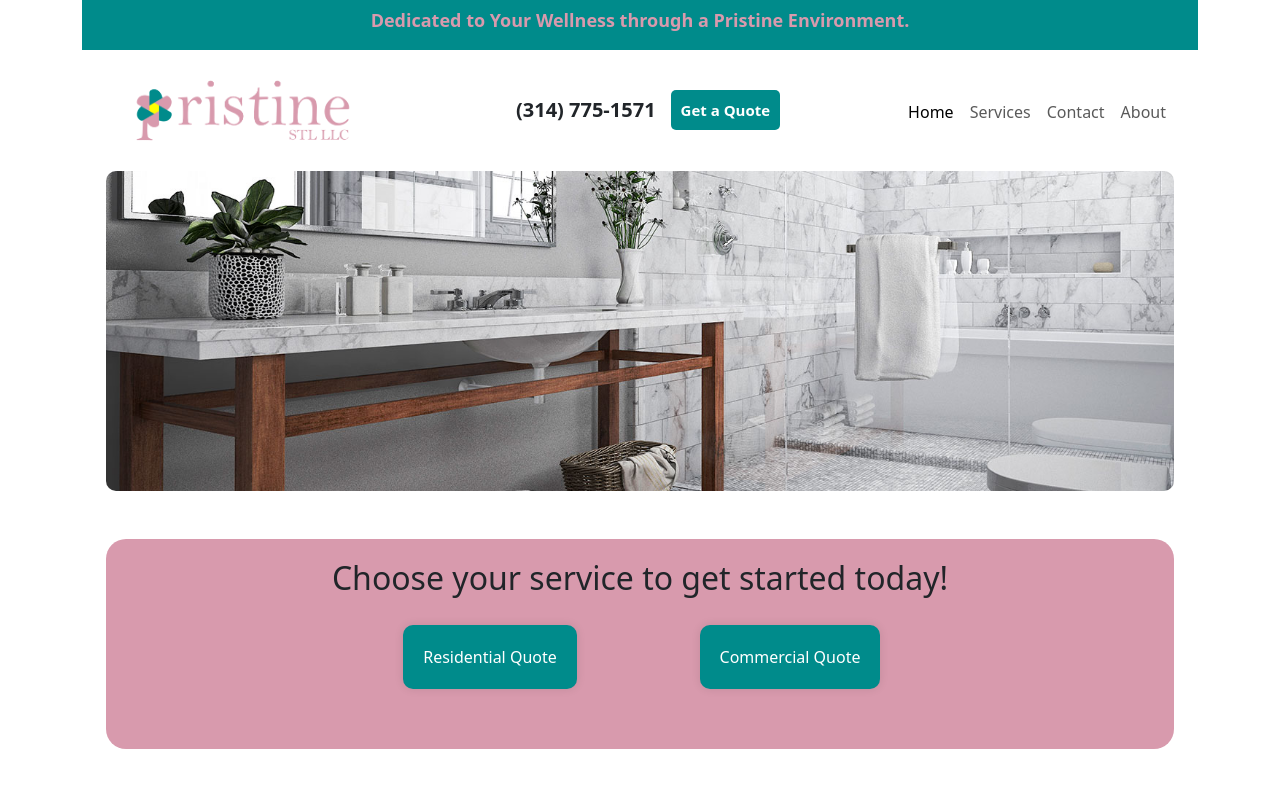
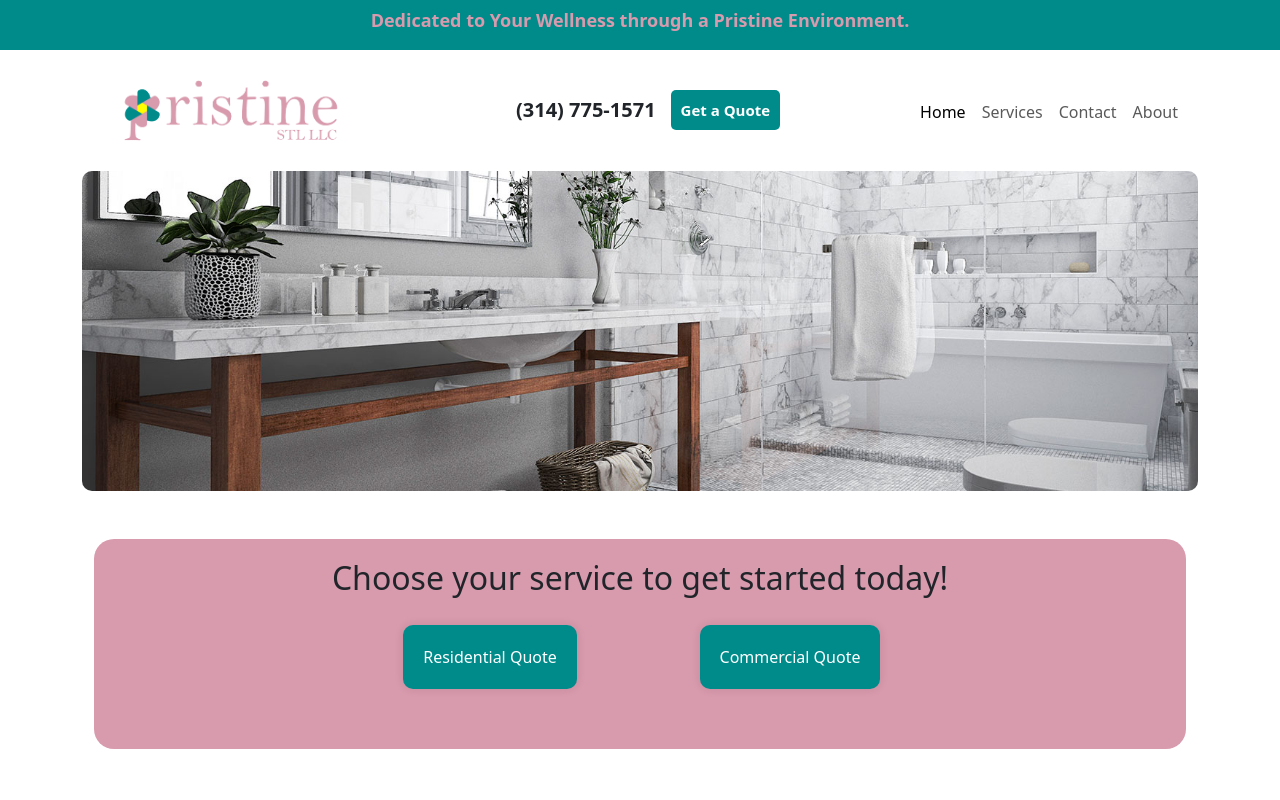
Before and after one commit to ifTaylor/pristinestl, a Next.js app: page / in a window 1280 px wide. Shown: the top 800 px of the page. Built offline with nearby package versions, Linux system fonts and the light colour scheme.

Commit message:
full width

```diff
--- a/components/banner_graphic.tsx
+++ b/components/banner_graphic.tsx
@@ -3,11 +3,11 @@ import { Container } from 'react-bootstrap';
 
 function BannerGraphic({}) {
   return (
-    <Container>
+    <div>
         <div className="header-image-container">
         <img src="/tile-header-final2.jpg" alt="Wallpaper" />
         </div>
-    </Container>
+    </div>
   );
 }
 
--- a/components/header_message.tsx
+++ b/components/header_message.tsx
@@ -3,9 +3,9 @@ import { Container } from 'react-bootstrap';
 
 function HeaderMessage({}) {
   return (
-    <Container className="header-message">
+    <div className="header-message">
         <h3>Dedicated to Your Wellness through a Pristine Environment.</h3>
-    </Container>
+    </div>
   );
 }
 
--- a/pages/index.tsx
+++ b/pages/index.tsx
@@ -13,7 +13,7 @@ function HomePage() {
   const [showResidentialQuote, setResidentialQuote] = useState(false);
 
   return (
-    <Container>
+    <div>
       <ResidentialQuote
         onHide={() => setResidentialQuote(false)}
         show={showResidentialQuote} onResidentialQuote={function (file: Blob): void {
@@ -31,7 +31,7 @@ function HomePage() {
           <Promises/>
           <ContactForm/>
       </RootLayout>
-    </Container>
+    </div>
   );
 }
 
```
